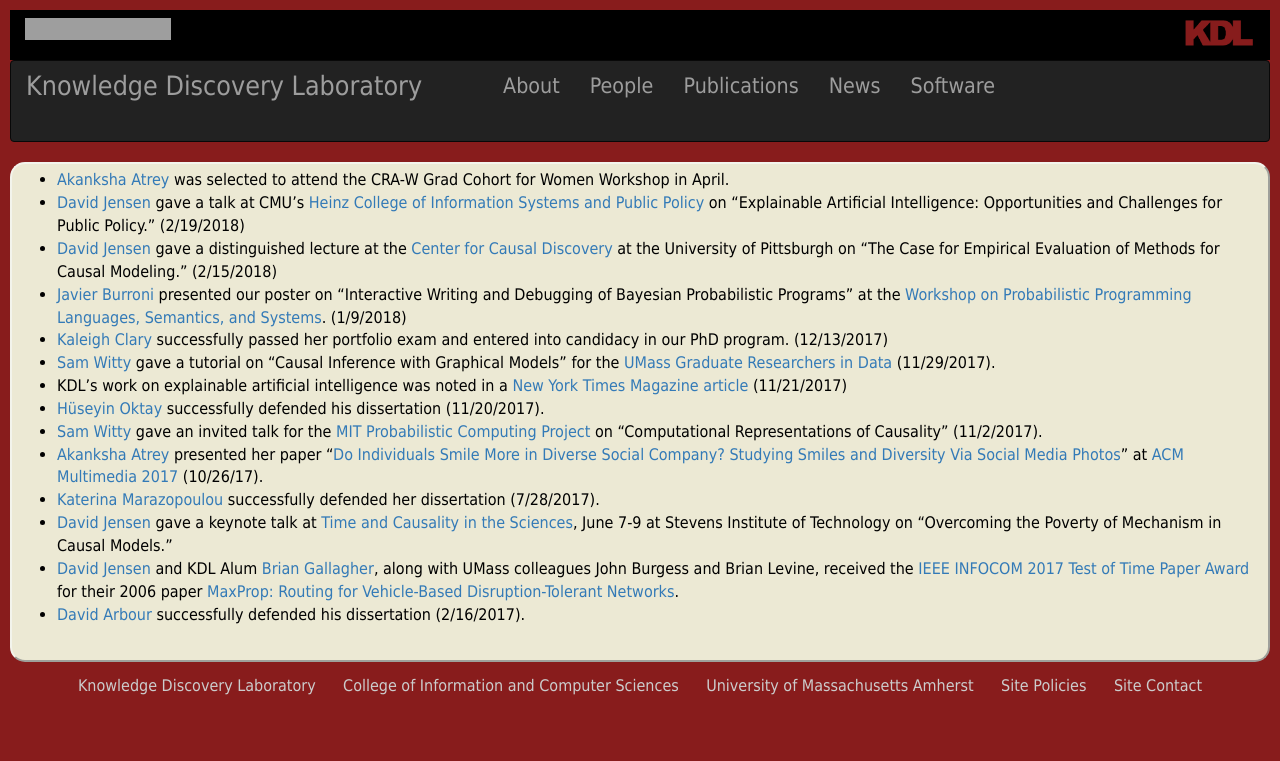
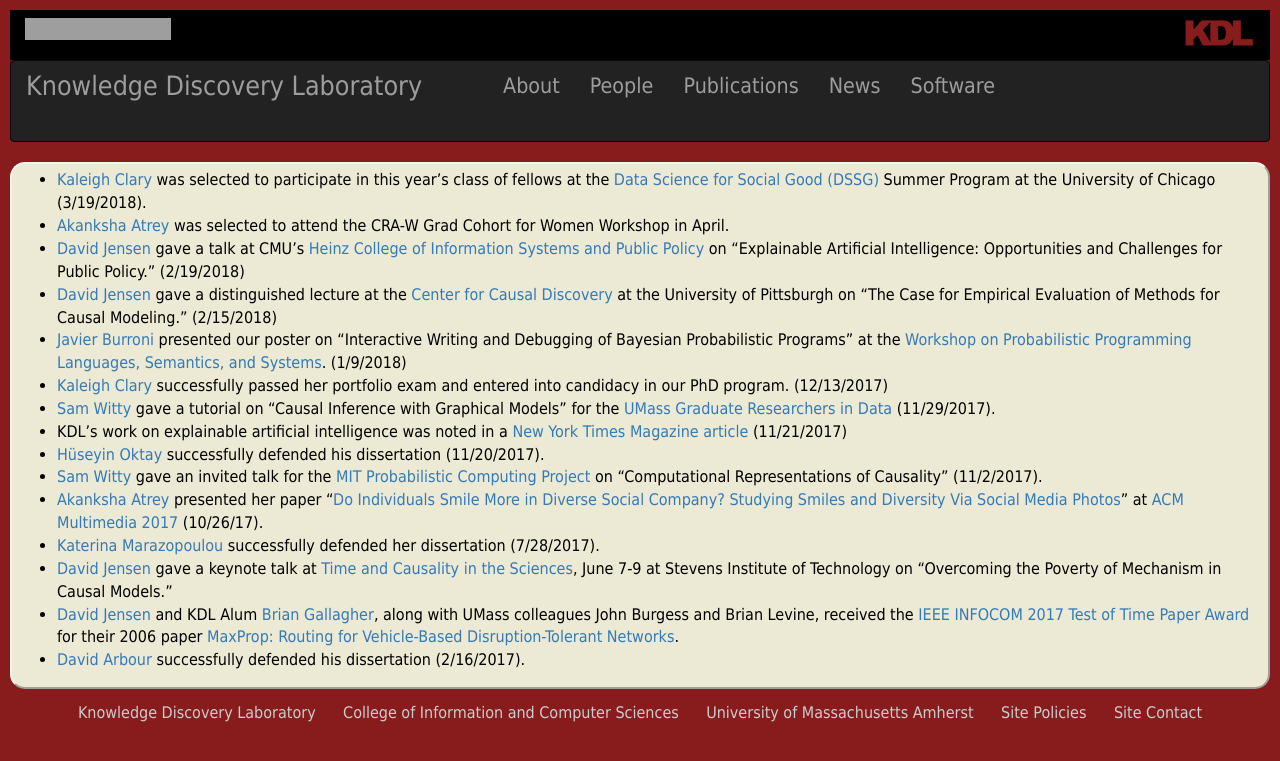
Before and after one commit to KDL-umass/kdl-umass.github.io, a Jekyll site: the page built from recent_news.md, in a window 1280 px wide. Shown: the top 761 px of the page. Built offline with Jekyll 4.4.1, drawn with Linux system fonts in a browser that asks for light colours; nearby versions of some CDN libraries; comment, search, counter and statistics services are not loaded; grey boxes are pictures that could not be loaded.

```diff
--- a/_config.yml
+++ b/_config.yml
@@ -3,12 +3,12 @@ title: Knowledge Discovery Laboratory
 # Build settings
 markdown: kramdown
 theme: minima
-# plugins:
-# - jekyll-feed
-# - jekyll-paginate
-# paginate: 5
-# posts: _posts
-# paginate_path: "/blog/page:num"
+plugins:
+ - jekyll-feed
+ - jekyll-paginate
+paginate: 5
+posts: _posts
+paginate_path: "/blog/page:num"
 
 # Set this to your disqus shortname to enable comments. Note that the 'comments'
 # setting below must also be true. Individual posts can override 'comments' to
@@ -19,14 +19,10 @@ comments: true
 # Exclude from processing.
 # The following items will not be processed, by default. Create a custom list
 # to override the default setting.
-# exclude:
-#   - Gemfile
-#   - Gemfile.lock
-#   - node_modules
-#   - vendor/bundle/
-#   - vendor/cache/
-#   - vendor/gems/
-#   - vendor/ruby/
+exclude:
+  - Gemfile
+  - Gemfile.lock
+  - node_modules
 
 # Explicitly enumerated here so that we can control the ordering
 nav:
@@ -42,6 +38,8 @@ nav:
     url: /software.html
 #  - text: Data
 #    url: /data.html
+#  - text: Blog
+#    url: /blog/index.html
 
 collections:
   people:
@@ -52,8 +50,17 @@ collections:
     output: true
   software:
     output: true
+  drafts:
+    output: true
 
 authors:
   etosch:
+    github: etosch
     first: Emma
     last: Tosch
+    website: http://cics.umass.edu/~etosch
+  kclary:
+    github: kclary
+    first: Kaleigh
+    last: Clary
+    website: http://cics.umass.edu/~kclary
--- a/_includes/header.html
+++ b/_includes/header.html
@@ -6,7 +6,7 @@
   </a>
 
   <a href="http://kdl-umass.github.io">
-    <img id="kdl_logo" src="kdl-logo-initials-only.gif" alt="KDL" style="float: right; border: 0;" height="30">
+    <img id="kdl_logo" src="/images/kdl-logo-initials-only.gif" alt="KDL" style="float: right; border: 0;" height="30">
   </a>
 
   <!--
--- a/blog.md
+++ b/blog/index.html
@@ -14,7 +14,8 @@ layout: page
     </h3>
     {% endif %}
     <p class="post-meta">
-      {% assign author = site.authors[post.author] %}
+      {% assign poster = post.authors[0] %}
+      {% assign author = site.authors[poster] %}
       Posted on {{ post.date | date: "%B %-d, %Y" }} by {{ author.first  }} {{ author.last }}
     </p>
     <div class="post-entry preview">
--- a/recent_news.md
+++ b/recent_news.md
@@ -2,6 +2,7 @@
 layout: page
 ---
 
+- [Kaleigh Clary](http://cs.umass.edu/~kclary) was selected to participate in this year's class of fellows at the [Data Science for Social Good (DSSG)](https://dssg.uchicago.edu) Summer Program at the University of Chicago (3/19/2018).
 - [Akanksha Atrey](https://cs.umass.edu/~aatrey) was selected to attend the CRA-W Grad Cohort for Women Workshop in April.
 - [David Jensen](http://people.cs.umass.edu/~jensen/) gave a talk at CMU's [Heinz College of Information Systems and Public Policy](https://www.heinz.cmu.edu/) on "Explainable Artificial Intelligence: Opportunities and Challenges for Public Policy." (2/19/2018)
 - [David Jensen](http://people.cs.umass.edu/~jensen/) gave a distinguished lecture at the [Center for Causal Discovery](https://www.ccd.pitt.edu/) at the University of Pittsburgh on "The Case for Empirical Evaluation of Methods for Causal Modeling." (2/15/2018)
--- a/stylesheets/style.css
+++ b/stylesheets/style.css
@@ -1,3 +1,9 @@
+.wordcloud {
+  width: 350px;
+  align: left
+  padding-right: 10px;
+}
+
 .preview {
   font-size: 12pt;
 }
```
Also changed, not shown: _drafts/opportunity-cost-experimentation.md (added, +32 -0 lines), _layouts/post.html (+13 -6 lines), images/kdl-logo-initials-only.gif (renamed from kdl-logo-initials-only.gif), images/kdl_logo.png (renamed from kdl_logo.png), images/logo.gif (added).
